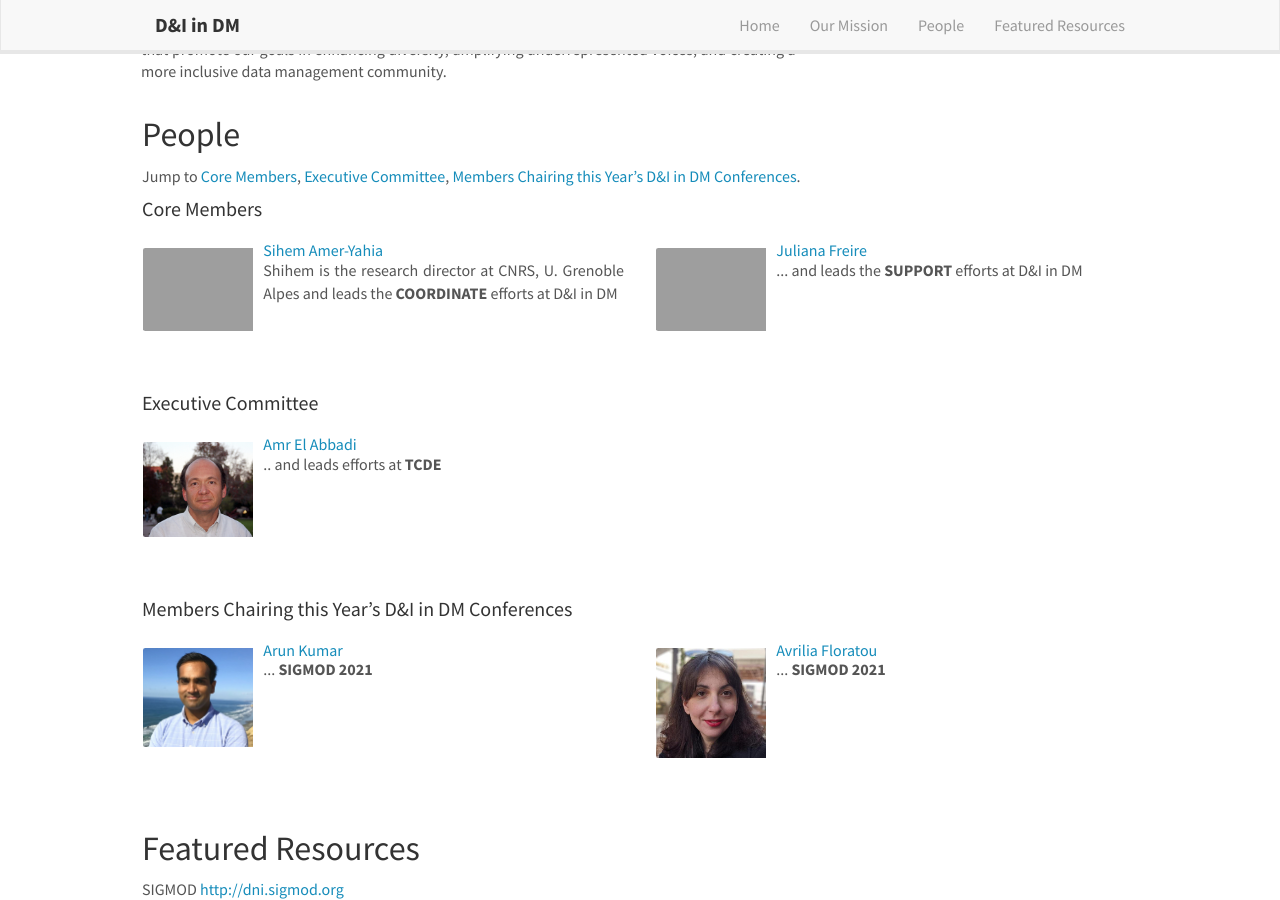
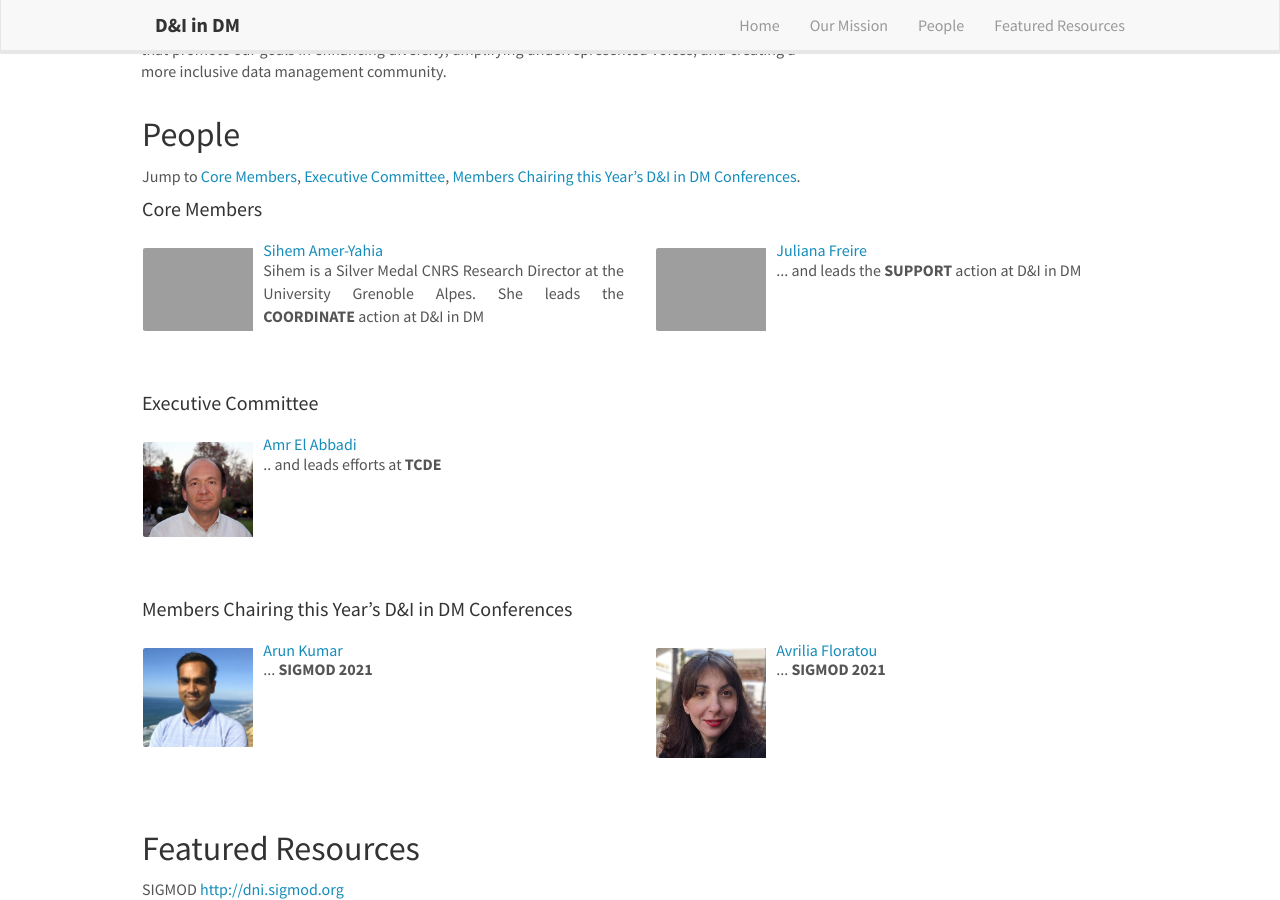
Before and after one commit to zmeihui/dbdni.github.io, a Jekyll site: the page built from index.md, in a window 1280 px wide and 900 px high, scrolled down 621 px. Built offline with Jekyll 4.4.1, drawn with Linux system fonts in a browser that asks for light colours; nearby versions of some CDN libraries; comment, search, counter and statistics services are not loaded.

Commit message:
Update core_members.yml

```diff
--- a/_data/core_members.yml
+++ b/_data/core_members.yml
@@ -1,8 +1,8 @@
 - name: Sihem Amer-Yahia
   photo: sihem.jpg
   web: http://lig-membres.imag.fr/amery
-  info: "Shihem is the research director at CNRS, U. Grenoble Alpes and leads the <b>COORDINATE</b> efforts at D&I in DM"
+  info: "Sihem is a Silver Medal CNRS Research Director at the University Grenoble Alpes. She leads the <b>COORDINATE</b> action at D&I in DM"
 - name: Juliana Freire
   photo: juliana.jpg
   web: https://engineering.nyu.edu/faculty/juliana-freire
-  info: "... and leads the <b>SUPPORT</b> efforts at D&I in DM"
+  info: "... and leads the <b>SUPPORT</b> action at D&I in DM"
```
